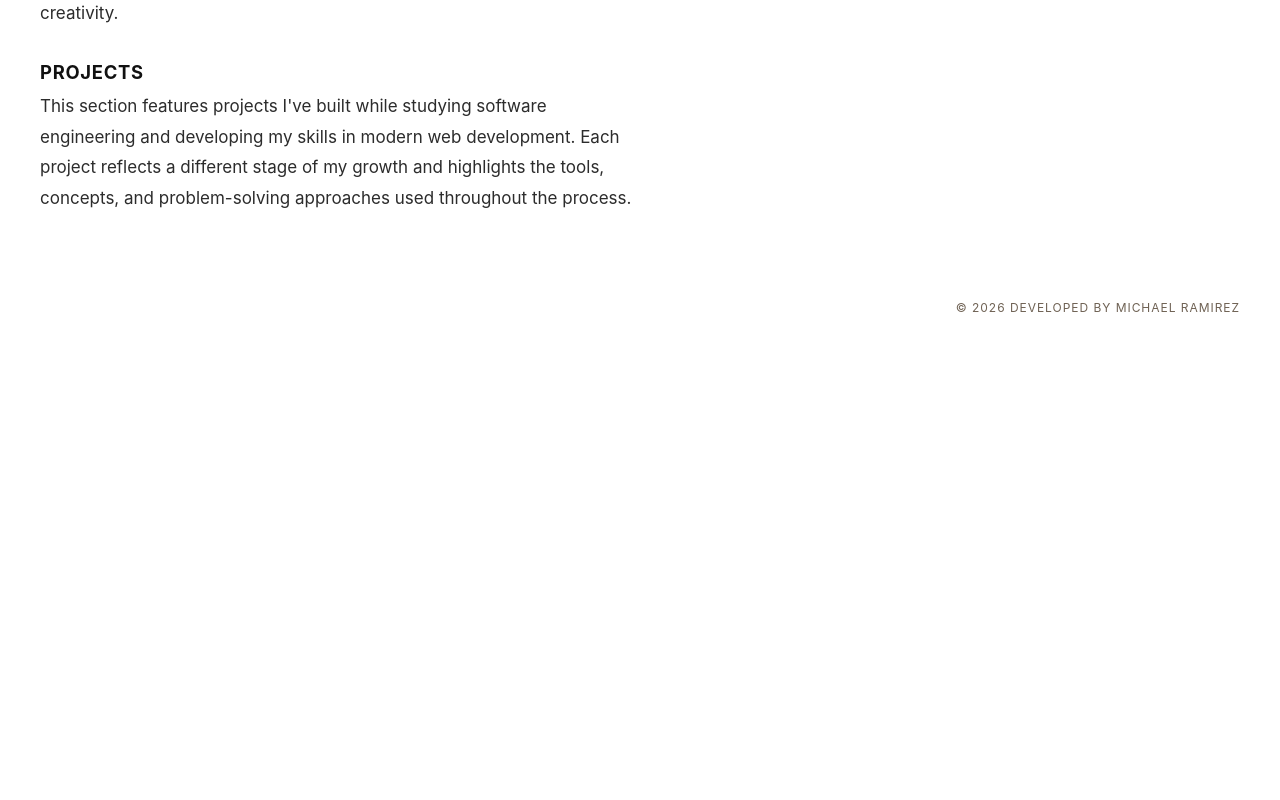
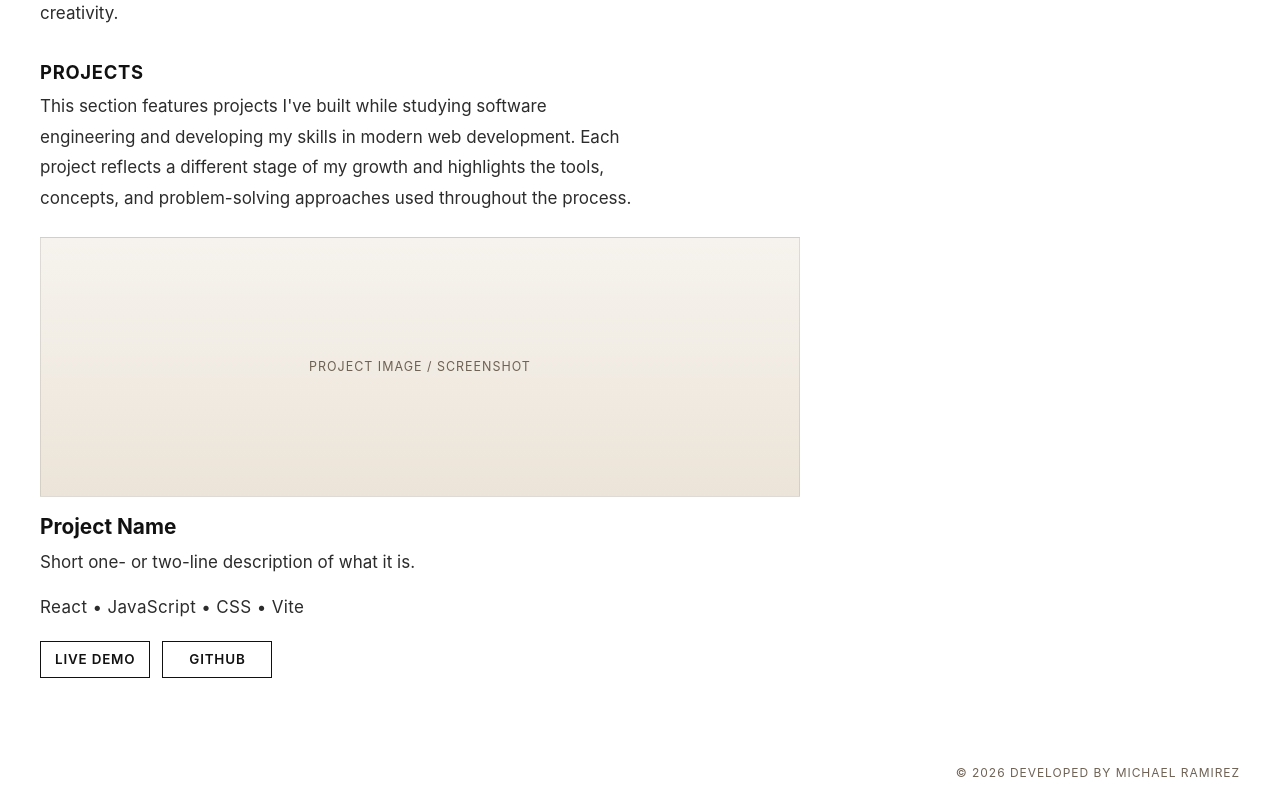
Before and after one commit to MykeRam/Mykes-Photog, a React (Vite) app in the folder client/: page / in a window 1280 px wide. Shown: the part 3082-3882 px from the top of the page. Before the commit the page ends 3417 px from the top, so only its background shows below. Built offline with nearby package versions, Linux system fonts and the light colour scheme; the HTML template or start-up script is replaced by a standard one.

Commit message:
Add coding project scaffold

```diff
--- a/client/src/components/Coding/Coding.css
+++ b/client/src/components/Coding/Coding.css
@@ -56,10 +56,77 @@
   font-size:1rem;
 }
 
+.coding-project-list {
+  margin-top:24px;
+  display:grid;
+  gap:28px;
+}
+
+.coding-project-card {
+  display:grid;
+  gap:18px;
+}
+
+.coding-project-image {
+  display:flex;
+  align-items:center;
+  justify-content:center;
+  min-height:260px;
+  border:1px solid rgba(17,17,17,0.1);
+  background:linear-gradient(180deg, #f6f3ee 0%, #ece4d8 100%);
+  color:#6f6254;
+  text-transform:uppercase;
+  letter-spacing:0.08em;
+  font-size:0.78rem;
+}
+
+.coding-project-body h3 {
+  margin:0 0 8px;
+  font-size:1.3rem;
+  color:#111;
+}
+
+.coding-project-body p {
+  max-width:48ch;
+}
+
+.coding-project-stack {
+  margin-top:14px;
+  font-size:0.95rem;
+  letter-spacing:0.02em;
+  color:#6f6254;
+}
+
+.coding-project-links {
+  margin-top:18px;
+  display:flex;
+  flex-wrap:wrap;
+  gap:12px;
+}
+
+.coding-project-link {
+  display:inline-flex;
+  align-items:center;
+  justify-content:center;
+  min-width:110px;
+  padding:10px 14px;
+  border:1px solid #111;
+  color:#111;
+  font-size:0.84rem;
+  font-weight:600;
+  letter-spacing:0.06em;
+  text-transform:uppercase;
+}
+
 @media (max-width: 640px) {
   .page-shell { padding-top:8px; }
 
   .page-copy h1 { max-width:none; }
 
   .page-copy p { font-size:16px; }
+
+  .coding-project-image {
+    min-height:220px;
+    font-size:0.72rem;
+  }
 }
--- a/client/src/components/Coding/Coding.jsx
+++ b/client/src/components/Coding/Coding.jsx
@@ -1,5 +1,13 @@
 import React from 'react'
 import './Coding.css'
+
+const projectCards = [
+  {
+    name: 'Project Name',
+    description: 'Short one- or two-line description of what it is.',
+    stack: 'React • JavaScript • CSS • Vite'
+  }
+]
 
 export default function Coding({ sectionId = 'coding' }) {
   return (
@@ -57,6 +65,27 @@ export default function Coding({ sectionId = 'coding' }) {
               skills in modern web development. Each project reflects a different stage of my growth and
               highlights the tools, concepts, and problem-solving approaches used throughout the process.
             </p>
+
+            <div className="coding-project-list">
+              {projectCards.map((project) => (
+                <article key={project.name} className="coding-project-card">
+                  <div className="coding-project-image" aria-hidden="true">
+                    <span>Project image / screenshot</span>
+                  </div>
+
+                  <div className="coding-project-body">
+                    <h3>{project.name}</h3>
+                    <p>{project.description}</p>
+                    <p className="coding-project-stack">{project.stack}</p>
+
+                    <div className="coding-project-links" aria-label={`${project.name} links`}>
+                      <span className="coding-project-link">Live Demo</span>
+                      <span className="coding-project-link">GitHub</span>
+                    </div>
+                  </div>
+                </article>
+              ))}
+            </div>
           </section>
         </div>
       </div>
--- a/client/src/components/Home/Home.jsx
+++ b/client/src/components/Home/Home.jsx
@@ -1,4 +1,5 @@
 import React, { useEffect, useState } from 'react'
+import { motion, useReducedMotion } from 'motion/react'
 import './Home.css'
 
 const thumbModules = import.meta.glob(
@@ -44,6 +45,7 @@ function loadImageRatio(src) {
 }
 
 export default function Home({ sectionId = 'home' }) {
+  const shouldReduceMotion = useReducedMotion()
   const [heroImages, setHeroImages] = useState(() =>
     heroImagePool.slice(0, 5).map((src, index) => ({
       src,
@@ -79,14 +81,28 @@ export default function Home({ sectionId = 'home' }) {
         <div className="home-showcase">
           <div className="home-hero-grid">
             {heroImages.map((image, index) => (
-              <figure key={image.src} className={image.className}>
+              <motion.figure
+                key={image.src}
+                className={image.className}
+                initial={shouldReduceMotion ? false : { opacity: 0 }}
+                animate={shouldReduceMotion ? undefined : { opacity: 1 }}
+                transition={
+                  shouldReduceMotion
+                    ? undefined
+                    : {
+                        duration: 0.75,
+                        delay: 0.14 + index * 0.16,
+                        ease: [0.22, 1, 0.36, 1]
+                      }
+                }
+              >
                 <img
                   src={image.src}
                   alt={`Selected photography preview ${index + 1}`}
                   loading={index < 3 ? 'eager' : 'lazy'}
                   decoding="async"
                 />
-              </figure>
+              </motion.figure>
             ))}
           </div>
 
```
